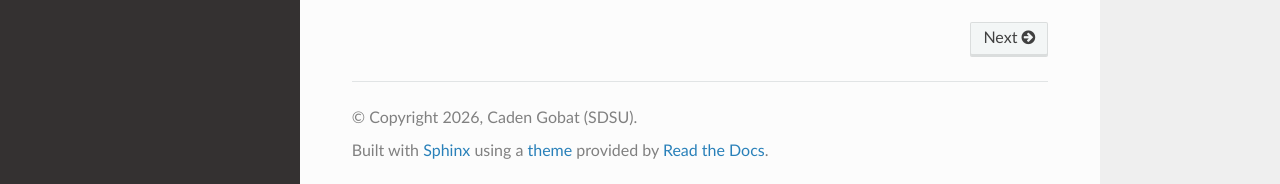
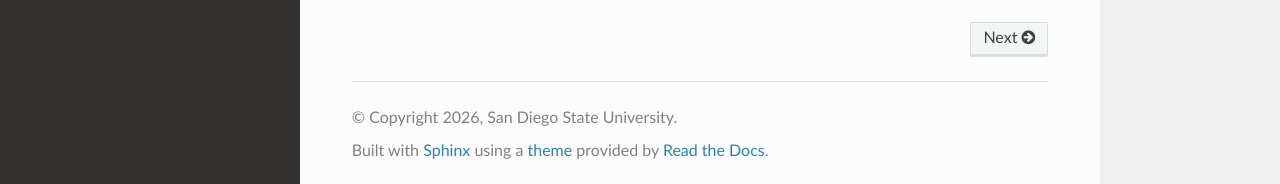
Before and after one commit to MLO-Claud-Spectrograph/docs, a Sphinx documentation site: the page built from docs/index.rst, in a window 1280 px wide and 1327 px high. Shown: the part 1140-1324 px from the top of the window. Built offline with Sphinx 7.4.7 and the Read the Docs theme 3.1.0, drawn with Linux system fonts in a browser that asks for light colours.

Commit message:
Assign copyright to SDSU, not me personally

```diff
--- a/docs/conf.py
+++ b/docs/conf.py
@@ -5,7 +5,7 @@ from datetime import datetime, timezone
 
 project = "MLO Spectrograph Software"
 author = "Caden Gobat (SDSU)"
-copyright = f"{datetime.now(timezone.utc).year}, {author}"
+copyright = f"{datetime.now(timezone.utc).year}, San Diego State University"
 
 extensions = []
 
```
